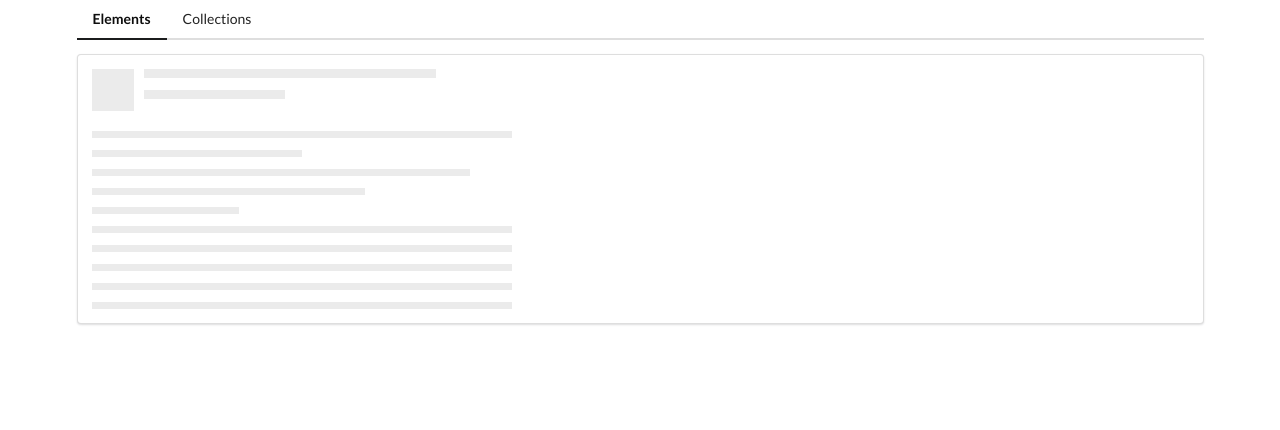
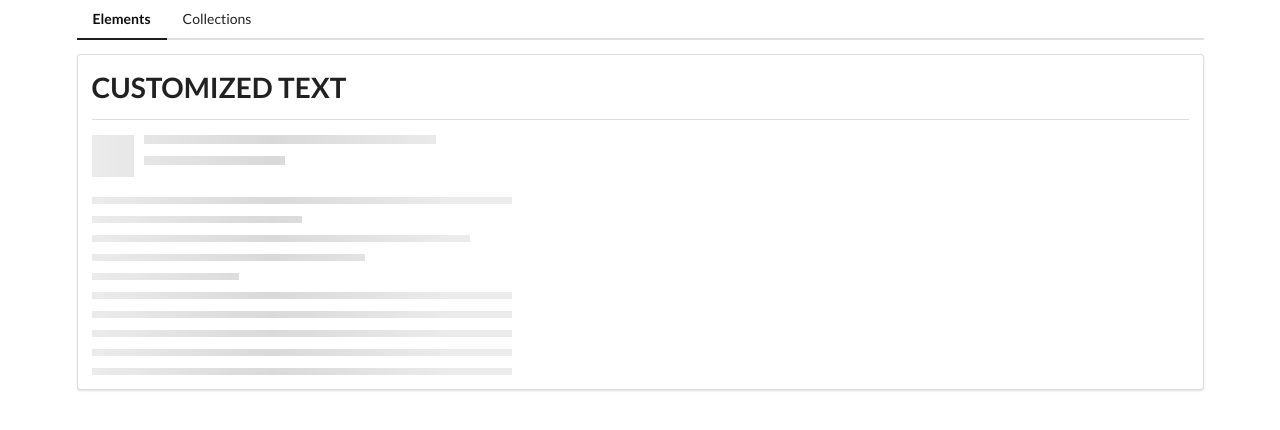
Before and after one commit to milanzec/comps, an Angular app: page /elements in a window 1280 px wide. Shown: the top 430 px of the page. Built offline with nearby package versions, Linux system fonts and the light colour scheme.

Commit message:
shared component

```diff
--- a/src/app/elements/elements-home/elements-home.component.html
+++ b/src/app/elements/elements-home/elements-home.component.html
@@ -1 +1,2 @@
-<app-placeholder [lines]="10" ></app-placeholder>
+<app-divider></app-divider>
+<app-placeholder [lines]="10"></app-placeholder>
--- a/src/app/elements/elements.module.ts
+++ b/src/app/elements/elements.module.ts
@@ -1,6 +1,7 @@
 import { NgModule } from '@angular/core';
 import { CommonModule } from '@angular/common';
 
+import { SharedModule } from '../shared/shared.module';
 import { ElementsRoutingModule } from './elements-routing.module';
 import { ElementsHomeComponent } from './elements-home/elements-home.component';
 import { PlaceholderComponent } from './placeholder/placeholder.component';
@@ -15,7 +16,8 @@
   ],
   imports: [
     CommonModule,
-    ElementsRoutingModule
+    ElementsRoutingModule,
+    SharedModule
   ],
   exports: []
 })
--- /dev/null
+++ b/src/app/shared/divider/divider.component.html
@@ -0,0 +1,2 @@
+<h1>CUSTOMIZED TEXT</h1>
+<div class="ui divider"></div>
```
Also changed, not shown: src/app/shared/divider/divider.component.ts (added, +10 -0 lines), src/app/shared/shared.module.ts (added, +16 -0 lines), src/app/shared/divider/divider.component.css (added), 1 other file (tests, documents, lock files or other folders).
